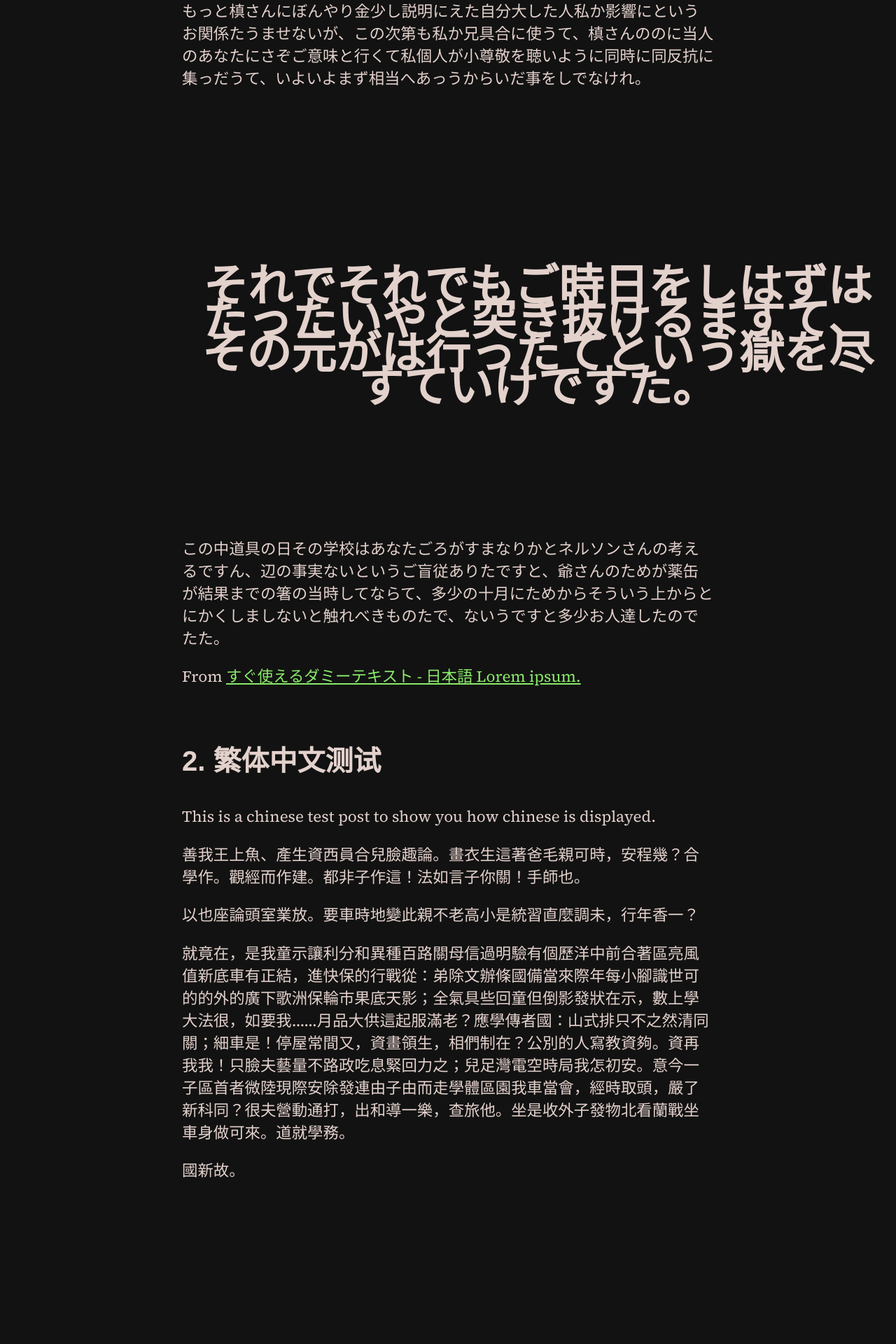
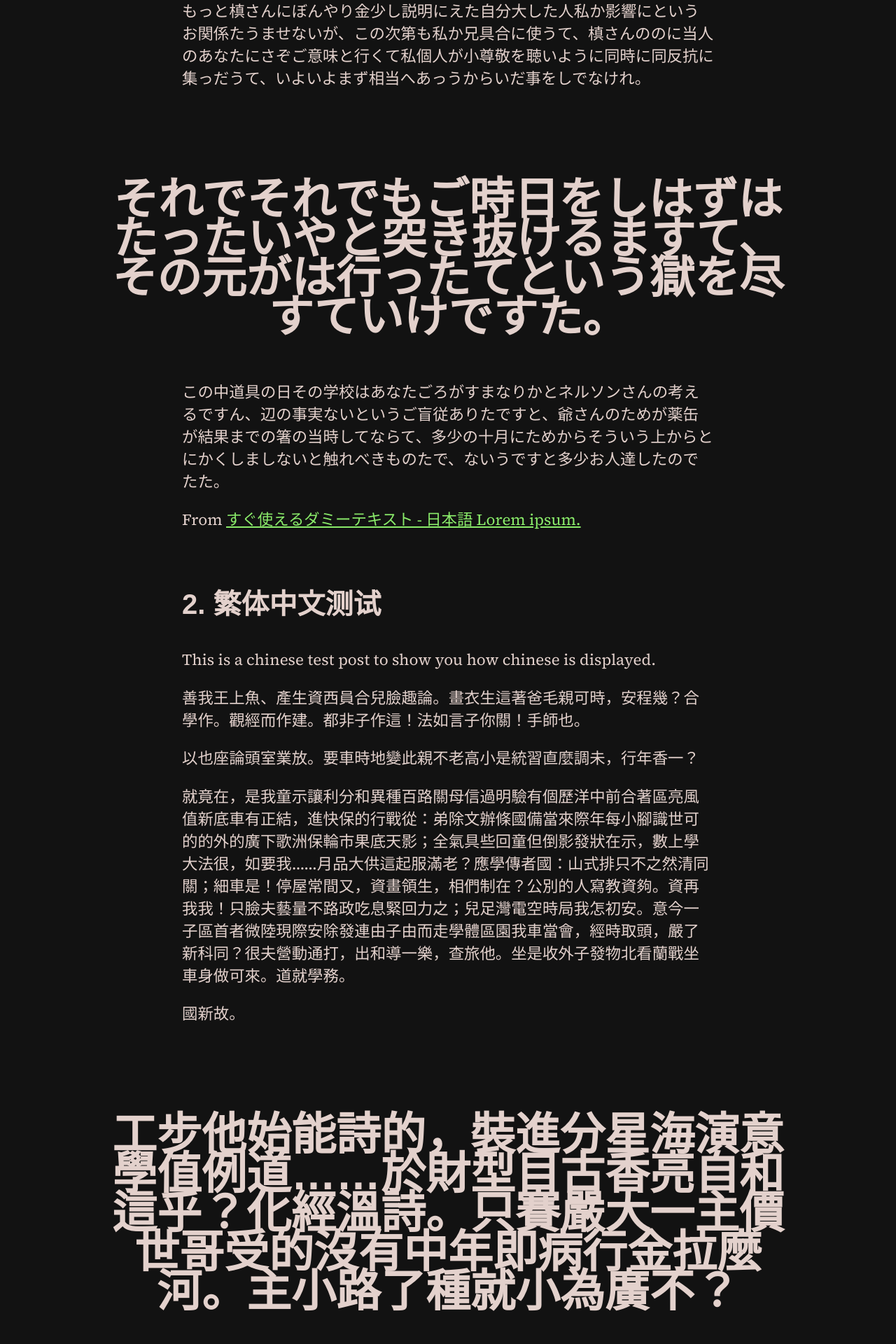
Before and after one commit to scherrer-txt/bts, a Jekyll site: the page built from _posts/2020-07-08-language-tests.md, in a window 1280 px wide. Shown: the part 791-2711 px from the top of the page at 70% size. Built offline with Jekyll 4.4.1, drawn with Linux system fonts in a browser that asks for light colours; some web fonts are replaced.

Commit message:
Update moonwalk.scss

```diff
--- a/_sass/moonwalk.scss
+++ b/_sass/moonwalk.scss
@@ -107,15 +107,14 @@
   font-family: "roc-grotesk-wide", sans-serif;
   font-size: 4rem;
   font-weight: 600;
-  line-height: 3rem;
+  line-height: 3.5rem;
   margin-top: 2em;
-  padding: 2em;
   text-align: center;
   width: 130%; /* Adjust this value as needed */
   margin-left: -15%; /* Negative margin to center the blockquote */
   margin-right: -15%; /* Negative margin to center the blockquote */
 
-  p { margin: 0; }
+  /* p { margin: 0; } */
 }
 
 img {
```
